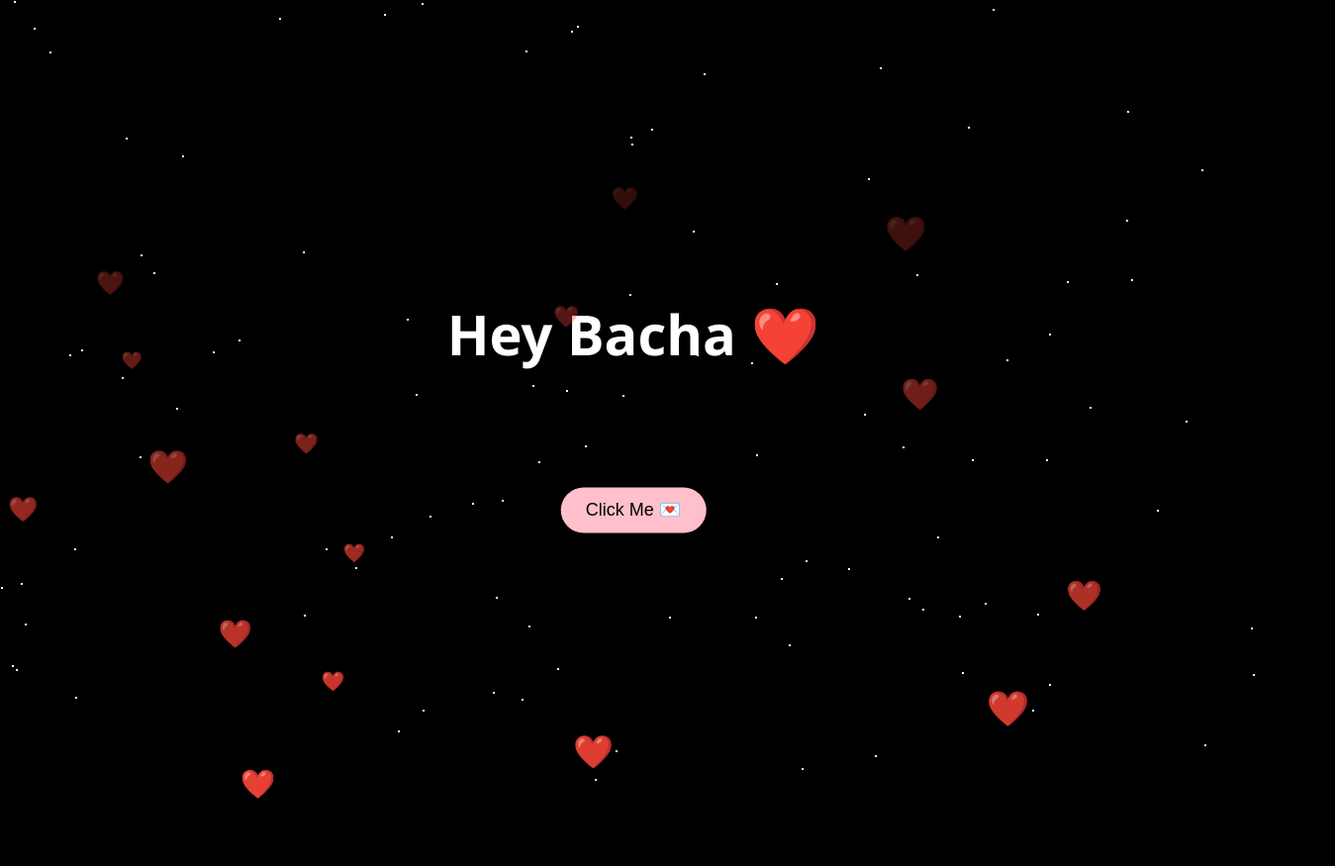
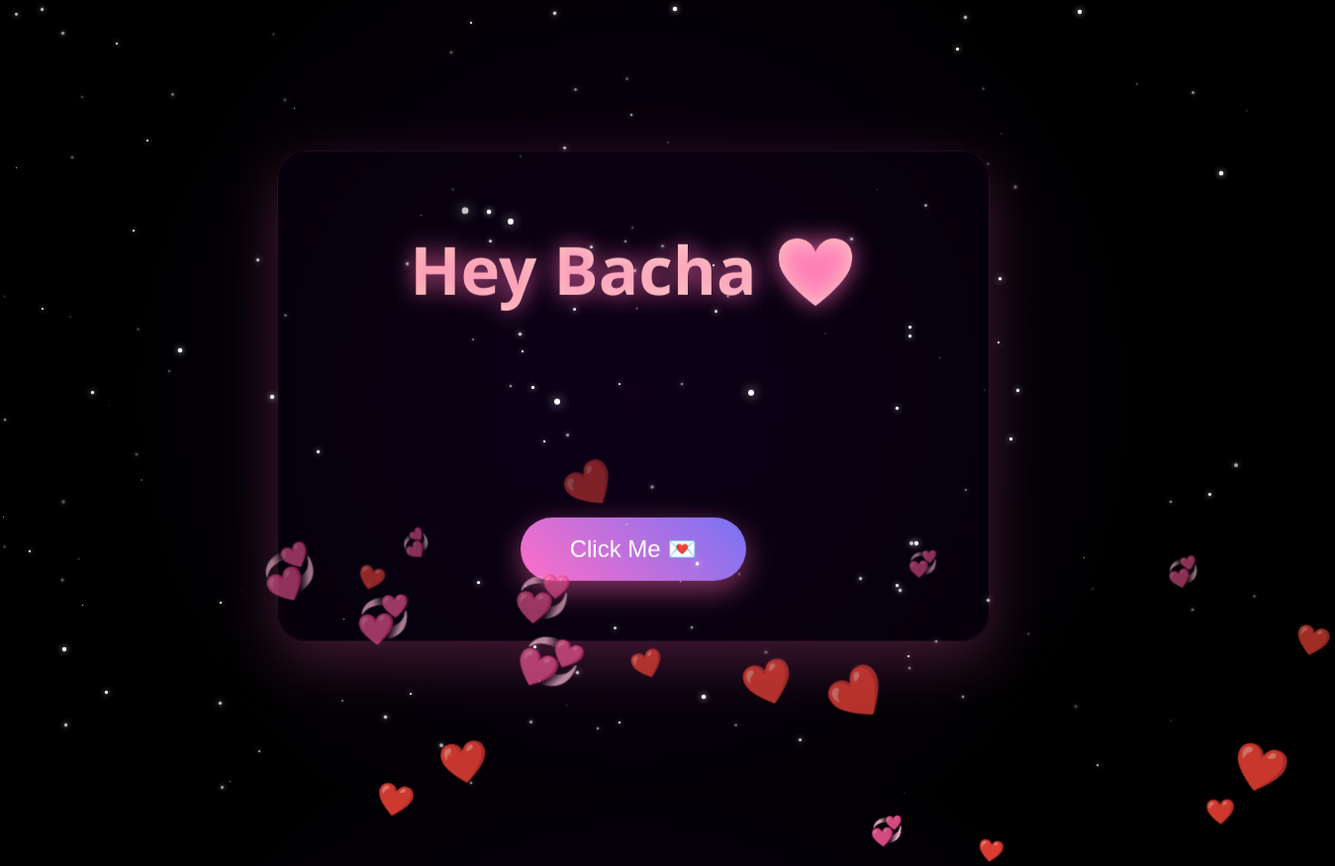
Before and after one commit to Teja-123-byte/him, a plain HTML site: page index.html in a window 1280 px wide. Shown: the whole page at 99% size, 1349 px wide, since content can reach past the window. Before the commit the page ends 810 px from the top, so only its background shows below. Drawn offline with Linux system fonts and the light colour scheme.

Commit message:
Update index.html

```diff
--- a/index.html
+++ b/index.html
@@ -3,91 +3,193 @@
 <head>
 <meta charset="UTF-8">
 <title>For My Bacha ❤️</title>
-
 <style>
     body {
         margin: 0;
         padding: 0;
-        background: black;
+        height: 100vh;
+        background: radial-gradient(circle at center, #0f001a 0%, #000 70%);
         overflow: hidden;
-        font-family: 'Segoe UI', sans-serif;
-        color: white;
+        font-family: 'Segoe UI', system-ui, sans-serif;
+        color: #fff;
         text-align: center;
     }
 
-    /* Star background */
+    /* Twinkling stars */
     .star {
         position: absolute;
-        width: 2px;
-        height: 2px;
         background: white;
-        animation: twinkle 2s infinite;
+        border-radius: 50%;
+        animation: twinkle 3s infinite ease-in-out;
+        box-shadow: 0 0 6px white;
+    }
+    @keyframes twinkle {
+        0%,100% { opacity: 0.3; transform: scale(0.7); }
+        50%     { opacity: 1;   transform: scale(1.1); }
     }
 
-    @keyframes twinkle {
-        0%,100% {opacity: 0.2;}
-        50% {opacity: 1;}
-    }
-
-    .content {
+    .card-wrapper {
         position: absolute;
         top: 50%;
         left: 50%;
         transform: translate(-50%, -50%);
+        perspective: 1200px;          /* ← depth of 3D space */
+        width: 90%;
+        max-width: 720px;
+    }
+
+    .card {
+        position: relative;
+        transform-style: preserve-3d;
+        transition: transform 0.15s ease-out;   /* smooth tilt */
+        border-radius: 28px;
+        overflow: hidden;
+        box-shadow: 0 20px 60px rgba(255, 105, 180, 0.25);
+    }
+
+    /* Shine/glare overlay */
+    .shine {
+        position: absolute;
+        top: 0; left: 0; right: 0; bottom: 0;
+        pointer-events: none;
+        background: linear-gradient(
+            135deg,
+            rgba(255,255,255,0) 0%,
+            rgba(255,255,255,0.15) 40%,
+            rgba(255,255,255,0) 60%
+        );
+        transform: translateZ(1px);
+        opacity: 0;
+        transition: opacity 0.4s;
+    }
+
+    .content {
+        padding: 60px 30px;
+        background: rgba(10, 0, 20, 0.4);
+        border-radius: 28px;
+        backdrop-filter: blur(10px);
+        border: 1px solid rgba(255, 105, 180, 0.15);
     }
 
     h1 {
-        font-size: 3.5em;
+        font-size: 4.2em;
+        margin: 0.2em 0;
+        background: linear-gradient(90deg, #ff9a9e, #fad0c4, #fad0c4, #ff9a9e);
+        background-size: 300% 300%;
+        -webkit-background-clip: text;
+        -webkit-text-fill-color: transparent;
+        animation: gradientFlow 7s ease infinite;
+        text-shadow: 0 0 25px rgba(255, 105, 180, 0.8);
+        transform: translateZ(40px);   /* pop forward in 3D */
+    }
+    @keyframes gradientFlow {
+        0%   { background-position: 0% 50%; }
+        50%  { background-position: 100% 50%; }
+        100% { background-position: 0% 50%; }
     }
 
     #text {
-        font-size: 1.6em;
-        margin-top: 20px;
-        min-height: 50px;
+        font-size: 1.95em;
+        min-height: 90px;
+        margin: 35px 0;
+        letter-spacing: 1.2px;
+        text-shadow: 0 0 20px #ff69b4, 0 0 40px #ff1493;
+        animation: pulseGlow 2.8s ease-in-out infinite alternate;
+        transform: translateZ(25px);
+    }
+
+    @keyframes pulseGlow {
+        from { text-shadow: 0 0 12px #ff69b4, 0 0 25px #ff1493; transform: scale(1) translateZ(25px); }
+        to   { text-shadow: 0 0 25px #ff69b4, 0 0 55px #ff1493; transform: scale(1.025) translateZ(30px); }
     }
 
     button {
-        margin-top: 30px;
-        padding: 12px 25px;
-        font-size: 18px;
-        border-radius: 25px;
+        margin-top: 45px;
+        padding: 18px 50px;
+        font-size: 1.5em;
         border: none;
-        background: pink;
+        border-radius: 50px;
+        background: linear-gradient(45deg, #ff6ec7, #7873f5);
+        color: white;
         cursor: pointer;
+        box-shadow: 0 10px 30px rgba(255, 105, 180, 0.5);
+        transition: all 0.3s;
+        transform: translateZ(35px);
+    }
+    button:hover {
+        transform: translateY(-6px) scale(1.1) translateZ(45px);
+        box-shadow: 0 20px 50px rgba(255, 105, 180, 0.8);
     }
 
-    /* Hearts */
+    /* Floating hearts */
     .heart {
         position: absolute;
-        bottom: -50px;
-        font-size: 20px;
-        animation: floatUp 6s linear infinite;
+        bottom: -80px;
+        font-size: 24px;
+        pointer-events: none;
+        animation: floatUp linear forwards;
+        opacity: 0.9;
+        transform: translateX(var(--x)) rotate(var(--r));
     }
-
     @keyframes floatUp {
         to {
-            transform: translateY(-800px);
+            transform: translateY(-100vh) translateX(calc(var(--x) + 80px)) rotate(calc(var(--r) + 720deg));
             opacity: 0;
         }
     }
+
+    /* Sparkles */
+    .sparkle {
+        position: absolute;
+        width: 6px; height: 6px;
+        background: white;
+        border-radius: 50%;
+        pointer-events: none;
+        animation: sparkleAnim 2s infinite;
+        box-shadow: 0 0 12px white;
+    }
+    @keyframes sparkleAnim {
+        0%,100% { transform: scale(0); opacity: 0; }
+        50%     { transform: scale(1.4); opacity: 0.95; }
+    }
+
+    /* Final screen */
+    .final {
+        display: flex;
+        flex-direction: column;
+        justify-content: center;
+        align-items: center;
+        height: 100vh;
+        animation: finalPop 1.3s ease-out;
+    }
+    @keyframes finalPop {
+        0%   { opacity: 0; transform: scale(0.5); }
+        70%  { opacity: 1; transform: scale(1.18); }
+        100% { transform: scale(1); }
+    }
+    .final h1 { font-size: 6em; animation: pulseGlow 2.2s infinite alternate; }
 </style>
 </head>
-
 <body>
 
-<div class="content">
-    <h1>Hey Bacha ❤️</h1>
-    <div id="text"></div>
-    <button onclick="finalMessage()">Click Me 💌</button>
+<div class="card-wrapper">
+    <div class="card" id="tiltCard">
+        <div class="shine" id="shine"></div>
+        <div class="content">
+            <h1>Hey Bacha ❤️</h1>
+            <div id="text"></div>
+            <button onclick="finalMessage()">Click Me 💌</button>
+        </div>
+    </div>
 </div>
 
 <!-- Music -->
-<audio autoplay loop>
+<audio autoplay loop volume="0.25">
     <source src="https://www.bensound.com/bensound-music/bensound-love.mp3" type="audio/mp3">
 </audio>
 
 <script>
-/* Typing effect */
+// Typing effect
 const messages = [
     "You are sooo special to me 💖",
     "Every moment with you feels magical ✨",
@@ -95,65 +197,112 @@ const messages = [
     "And I just want to say...",
     "I LOVE YOU ❤️"
 ];
-
 let i = 0, j = 0;
-let current = "";
 let isDeleting = false;
 
 function type() {
-    current = messages[i];
-
-    document.getElementById("text").innerHTML =
-        current.substring(0, j);
+    const elem = document.getElementById("text");
+    let current = messages[i];
+    elem.innerHTML = current.substring(0, j);
 
     if (!isDeleting && j < current.length) {
         j++;
-        setTimeout(type, 80);
+        setTimeout(type, 65 + Math.random()*50);
     } else if (isDeleting && j > 0) {
         j--;
-        setTimeout(type, 40);
+        setTimeout(type, 30);
     } else {
         isDeleting = !isDeleting;
-        if (!isDeleting) i = (i + 1) % messages.length;
-        setTimeout(type, 800);
+        if (!isDeleting) {
+            i = (i + 1) % messages.length;
+            setTimeout(type, 1400);
+        } else {
+            setTimeout(type, 350);
+        }
     }
 }
-
 type();
 
-/* Stars */
-for (let i = 0; i < 100; i++) {
+// Stars
+for (let k = 0; k < 160; k++) {
     let star = document.createElement("div");
-    star.classList.add("star");
-    star.style.left = Math.random() * window.innerWidth + "px";
-    star.style.top = Math.random() * window.innerHeight + "px";
+    star.className = "star";
+    star.style.width = star.style.height = (Math.random()*3 + 1) + "px";
+    star.style.left = Math.random() * 100 + "vw";
+    star.style.top = Math.random() * 100 + "vh";
+    star.style.animationDelay = Math.random() * 4 + "s";
     document.body.appendChild(star);
 }
 
-/* Floating hearts */
+// Hearts
 function createHeart() {
     const heart = document.createElement("div");
-    heart.classList.add("heart");
-    heart.innerHTML = "❤️";
-    heart.style.left = Math.random() * window.innerWidth + "px";
-    heart.style.fontSize = Math.random() * 20 + 15 + "px";
+    heart.className = "heart";
+    heart.innerHTML = Math.random() > 0.35 ? "❤️" : "💞";
+    heart.style.left = Math.random() * 100 + "vw";
+    heart.style.fontSize = (Math.random() * 32 + 20) + "px";
+    heart.style.setProperty("--x", (Math.random() - 0.5) * 140 + "px");
+    heart.style.setProperty("--r", (Math.random() - 0.5) * 80 + "deg");
+    heart.style.animationDuration = (Math.random() * 6 + 8) + "s";
     document.body.appendChild(heart);
+    setTimeout(() => heart.remove(), 14000);
+}
+setInterval(createHeart, 260);
 
-    setTimeout(() => heart.remove(), 6000);
+// Sparkles
+function createSparkle() {
+    const sparkle = document.createElement("div");
+    sparkle.className = "sparkle";
+    sparkle.style.left = (Math.random() * 70 + 15) + "%";
+    sparkle.style.top  = (Math.random() * 70 + 10) + "%";
+    sparkle.style.animationDelay = Math.random() * 2.5 + "s";
+    document.querySelector(".content").appendChild(sparkle);
+    setTimeout(() => sparkle.remove(), 3500);
 }
+setInterval(createSparkle, 700);
 
-setInterval(createHeart, 300);
+// ─── 3D Tilt Effect ───────────────────────────────
+const card = document.getElementById("tiltCard");
+const shine = document.getElementById("shine");
 
-/* Final message */
+card.addEventListener("mousemove", (e) => {
+    const rect = card.getBoundingClientRect();
+    const x = e.clientX - rect.left;
+    const y = e.clientY - rect.top;
+
+    // Normalize to -1 to 1 range
+    const xAxis = (x / rect.width) * 2 - 1;   // -1 (left) → 1 (right)
+    const yAxis = (y / rect.height) * 2 - 1;  // -1 (top) → 1 (bottom)
+
+    // Tilt strength (adjust degrees)
+    const tiltX = yAxis * -18;   // negative = natural tilt direction
+    const tiltY = xAxis * 18;
+
+    card.style.transform = `rotateX(${tiltX}deg) rotateY(${tiltY}deg) scale(1.03)`;
+
+    // Shine position
+    shine.style.opacity = 0.7;
+    shine.style.backgroundPosition = `${x}px ${y}px`;
+});
+
+card.addEventListener("mouseleave", () => {
+    card.style.transform = "rotateX(0deg) rotateY(0deg) scale(1)";
+    shine.style.opacity = 0;
+});
+
+// Final message
 function finalMessage() {
     document.body.innerHTML = `
-        <div style="margin-top:20%;">
+        <div class="final">
             <h1>I LOVE YOU BACHA ❤️</h1>
-            <p style="font-size:1.5em;">Forever & Always 💖</p>
+            <p style="font-size:2.4em; margin-top:30px; opacity:0.92;">
+                Forever & Always 💞✨
+            </p>
         </div>
     `;
+    setInterval(createHeart, 300);
+    setInterval(createSparkle, 600);
 }
 </script>
-
 </body>
 </html>
```
